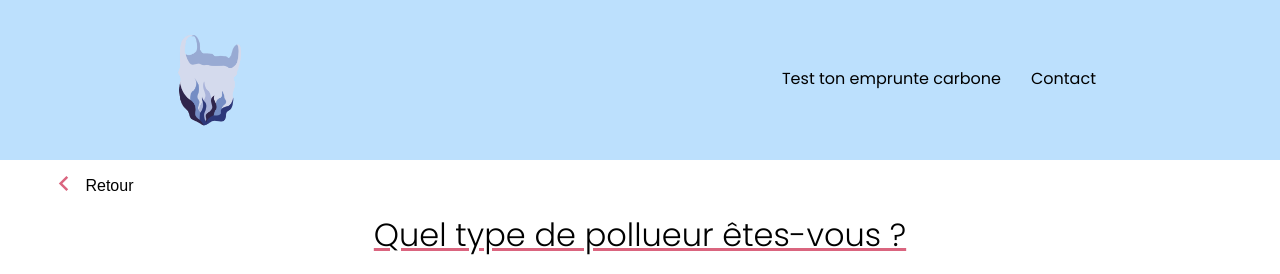
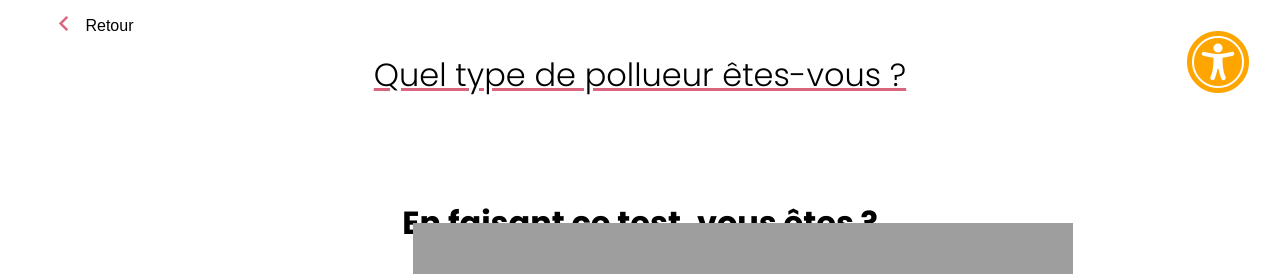
Before and after one commit to SOulReaver1/projet_transversal, a PHP site: page /views/questionnaire/index.html in a window 1280 px wide. Shown: the top 274 px of the page. Run offline with PHP 8.4, Linux system fonts and the light colour scheme; some libraries are stand-ins or nearby versions.

Commit message:
Menu-daccessibilite

```diff
--- a/views/accessibilityMenu/assets/css/style.css
+++ b/views/assets/html/assets/css/style.css
@@ -1,7 +1,4 @@
-body{
-    background: #555;
-}
-h3, h1{
+.accessibilityMenu h3, .accessibilityMenu h1{
     font-size: 1rem;
 }
 .accessibilityMenu{
@@ -16,6 +13,7 @@
     padding: 3px;
     background: whitesmoke;
     user-select: none;
+    z-index:999999999999999999;
 }
 
 .headerAccessibilityMenu{
@@ -102,6 +100,6 @@
 .reset{
     grid-column: 1/3;
 }
-:focus  {
-    border: 10px solid red;
+.focus{
+    border: 7px dashed red;
 }
--- a/views/accessibilityMenu/assets/js/script.js
+++ b/views/assets/html/assets/js/script.js
@@ -5,7 +5,6 @@
 let isContrast = localStorage.getItem("more-contrast") || 0;
 let isReadPage = localStorage.getItem("read-page") || false;
 
-window.addEventListener("DOMContentLoaded", () =>{
     let bool = false
     $(".accessibilityLogo").click(function(){
         bool = !bool
@@ -43,7 +42,7 @@
     })
     $("#read-page").click(function(){
         isReadPage = !isReadPage
-        readPage()
+        readPage();
     })
     $("#more-contrast").click(function(){
         if(isContrast < 4){
@@ -77,17 +76,27 @@
         }
         lightSpacing()
     })
-})
 
 function readPage(){
     if(isReadPage){
         $('#check-readPage').css({"display": "block"})
         localStorage.setItem("read-page", true)
+        $("#content").find("h1, h2, h3, h4, h5, h6, p, a").each(function(key, value){
+            $(this).one("click", function(e){
+                if(isReadPage){
+                    const synth = window.speechSynthesis;
+                    const text = value
+                    const toSpeak = new SpeechSynthesisUtterance(text.innerHTML);
+                    synth.speak(toSpeak);
+                }
+            })
+        })
     }else{
         $('#check-readPage').css({"display": "none"})
         localStorage.removeItem("read-page")
     }
 }
+
 
 function moreContrast(){
     $("#contrast-result").empty()
@@ -107,23 +116,41 @@
     if(navKeyboard){
         $('#check-keyboardNav').css({"display": "block"})
         localStorage.setItem("keyboard-nav", true)
+        $("#content").find("*").each(function(key, value){
+            $(this).on("focus", function(){
+                $(this).css({"border": "7px dashed red"})
+            })
+            $(this).on("focusout", function(){
+                $(this).removeAttr( 'style' );
+            })
+        })
     }else{
         $('#check-keyboardNav').css({"display": "none"})
         localStorage.removeItem("keyboard-nav")
+        $("#content").find("*").each(function(key, value){
+            $(this).on("focus", function(){
+                $(this).removeAttr( 'style' );
+            })
+            $(this).on("focusout", function(){
+                $(this).removeAttr( 'style' );
+            })
+        })
     }
 }
 
 function textUnderline(){
-    for(const a of document.querySelectorAll("a")){
     if(isUnderline){
         $('#check-underline').css({"display": "block"})
         localStorage.setItem("text-underline", true)
-            a.style.textDecoration = "underline"
+        $("#content").find("a").each(function(){
+            $(this).css({"text-decoration": "underline"})
+        })
     }else{
         $('#check-underline').css({"display": "none"})
         localStorage.removeItem("text-underline")
-            a.style.textDecoration = "unset"
-        }
+        $("#content").find("a").each(function(){
+            $(this).css({"text-decoration": "unset"})
+        })
     }
 }
 
@@ -134,14 +161,14 @@
             $("#biggerText-result").append("<li></li>")
         }
         localStorage.setItem("bigger-text", isBiggerText)
-        for(const value of document.querySelectorAll("body *")){
-          value.style.fontSize = `calc(${window.getComputedStyle(value, null).getPropertyValue('font-size')} + ${isBiggerText}px)`
-        }
+        $("#content").find("*").each(function(key, value){
+            $(this).css({"font-size": `calc(${window.getComputedStyle(value, null).getPropertyValue('font-size')} + ${isBiggerText}px)`})
+        })
     }else{
         localStorage.removeItem("bigger-text")
-        for(const value of document.querySelectorAll("body *")){
-            value.style.fontSize = ""
-        }
+        $("#content").find("*").each(function(){
+            $(this).css({"font-size": ""})
+        })
     }
 }
 
@@ -152,13 +179,13 @@
     }
     if(isLightSpacing > 0){
         localStorage.setItem("light-spacing", isLightSpacing)
-        for(const value of document.querySelectorAll("body *")){
-            value.style.letterSpacing = isLightSpacing+"px"
-        }
+        $("#content").find("*").each(function(key, value){
+            $(this).css({"letter-spacing": `${isLightSpacing}px`})
+        })
     }else{
         localStorage.removeItem("light-spacing")
-        for(const value of document.querySelectorAll("body *")){
-            value.style.letterSpacing = "0px"
+        $("#content").find('*').each(function(){
+            $(this).css({"letter-spacing": "0px"})
+        })
     }
 }
-}
--- a/views/accessibilityMenu/index.html
+++ b/views/assets/html/menuAccessibilite.html
@@ -7,10 +7,10 @@
     <meta name="author" content="John Doe">
     <meta name="viewport" content="width=device-width, initial-scale=1.0">
     <link rel="stylesheet" href="/views/assets/css/reset.css">
+
     <link rel="stylesheet" href="https://use.fontawesome.com/releases/v5.13.0/css/all.css" integrity="sha384-Bfad6CLCknfcloXFOyFnlgtENryhrpZCe29RTifKEixXQZ38WheV+i/6YWSzkz3V" crossorigin="anonymous">
-    <link rel="stylesheet" href="/views/accessibilityMenu/assets/css/style.css">
-    <script src="https://code.jquery.com/jquery-3.5.1.min.js"></script>    <script src="/views/accessibilityMenu/assets/js/script.js"></script>
-    <title>Document</title>
+    <script src="https://code.jquery.com/jquery-3.5.1.min.js"></script>
+    <link rel="stylesheet" href="/views/assets/html/assets/css/style.css">  <script src="/views/assets/html/assets/js/script.js"></script>
 </head>
 <body>
     <i class="fas fa-universal-access accessibilityLogo"></i>
--- /dev/null
+++ b/views/assets/js/config.js
@@ -0,0 +1,10 @@
+window.addEventListener("DOMContentLoaded", () =>{
+    $(function(){
+        var includes = $('[data-include]');
+        jQuery.each(includes, function(){
+        var file = '/views/assets/html/' + $(this).data('include') + '.html';
+        $(this).load(file);
+        });
+    });
+
+})
--- a/views/questionnaire/index.html
+++ b/views/questionnaire/index.html
@@ -13,24 +13,16 @@
     <link rel="stylesheet" href="./assets/css/setColor.css">
     <link rel="stylesheet" href="./assets/css/footer.css">
     <script src="https://cdn.jsdelivr.net/npm/sweetalert2@9"></script>
-    <script src="./assets/js/script.js"></script>
-    <script src="./assets/js/api.js"></script>
+    <script src="/views/questionnaire/assets/js/script.js"></script>
+    <script src="/views/questionnaire/assets/js/api.js"></script>
+    <script src="https://code.jquery.com/jquery-3.5.1.min.js"></script>
+    <script src="/views/assets/js/config.js"></script>
     <title>Formulaire de test | Emprunte carbone</title>
 </head>
 
 <body>
-    <header id="desktopMenu">
-        <div class="logo"></div>
-        <ul class="main-menu">
-            <li class="menu-txt"><a href="index.html">Test ton emprunte carbone</a>
-                <span class="animate animate-menu"></span>
-            </li>
-            <li class="menu-txt">
-                <a href="#">Contact</a>
-                <span class="animate animate-menu"></span>
-            </li>
-        </ul>
-    </header>
+    <div data-include="menuAccessibilite"></div>
+    <div id="content">
         <div class="title">
             <button class="back-btn">
                 <svg xmlns="http://www.w3.org/2000/svg" width="15" height="15" viewBox="0 0 24 24"  fill="#DA657F"><path d="M16.67 0l2.83 2.829-9.339 9.175 9.339 9.167-2.83 2.829-12.17-11.996z"/></svg>
@@ -77,6 +69,8 @@
             </ul>
             <button class="button button1" id="button">Valider</button>
         </form>
+    </div>
+
     <footer>
         <ul class="footer-list">
             <li>
```
Lines whose indentation alone changed are shown as unchanged.
